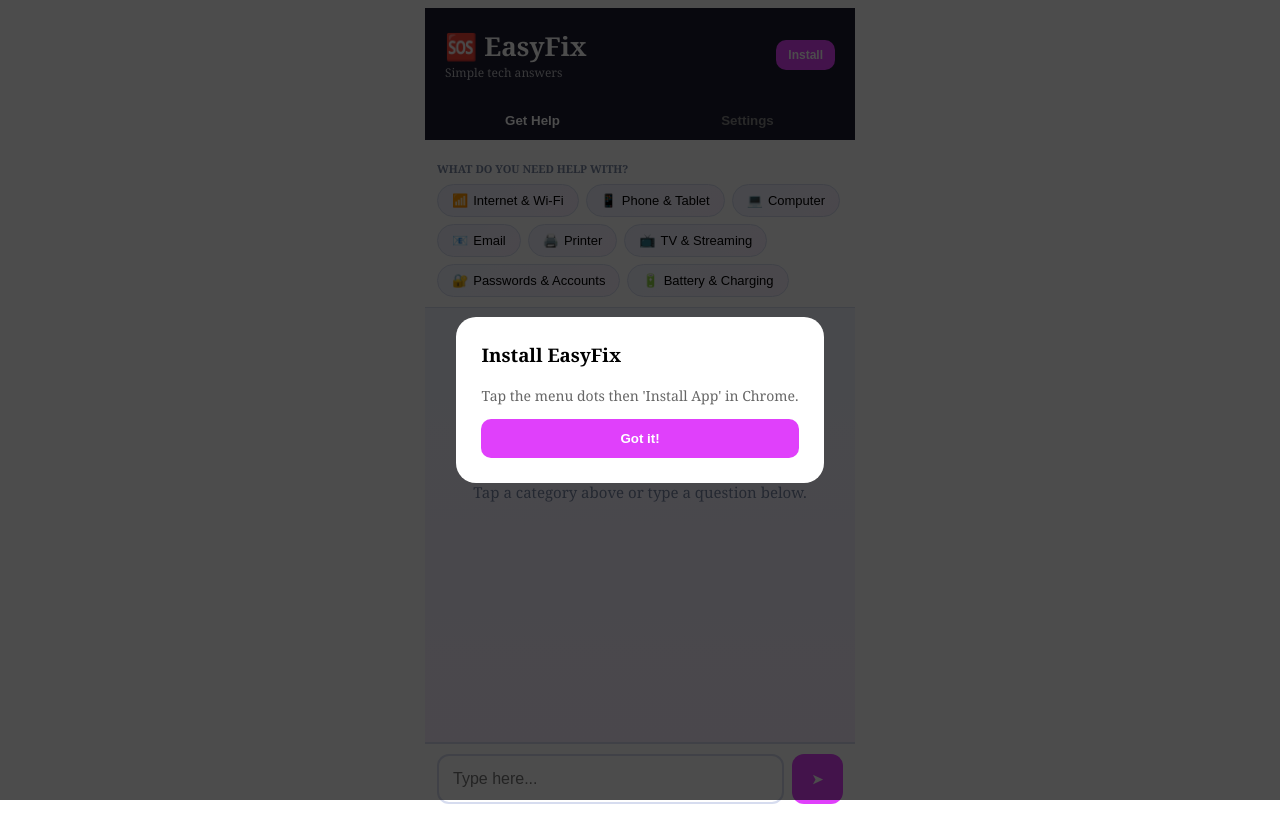
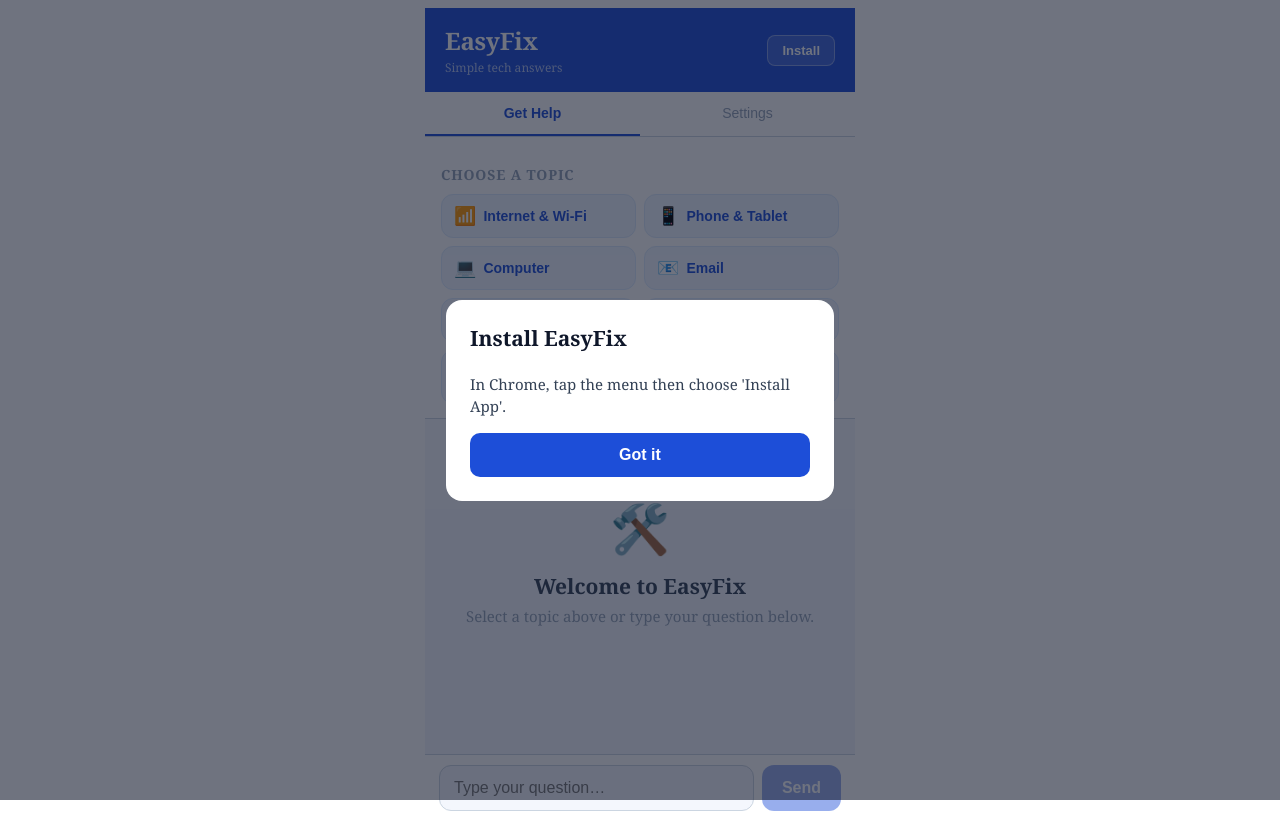
Before and after one commit to NewJoeJr/EasyFixApp, a React (Vite) app: page / in a window 1280 px wide. Both pictures are taken after a click on the button "Install". Built offline with nearby package versions, Linux system fonts and the light colour scheme.

Commit message:
Update App.jsx

```diff
--- a/src/App.jsx
+++ b/src/App.jsx
@@ -1,36 +1,36 @@
 import React, { useState, useEffect, useRef } from "react";
 
 const SIZE_PRESETS = [
-  { label: "Small", icon: "A", base: 13, heading: 18, title: 22, btn: 14, card: 14, step: 14, radius: 12, spacing: 14 },
-  { label: "Normal", icon: "A", base: 16, heading: 22, title: 26, btn: 17, card: 16, step: 16, radius: 16, spacing: 18 },
-  { label: "Large", icon: "A", base: 19, heading: 26, title: 30, btn: 20, card: 19, step: 19, radius: 18, spacing: 22 },
-  { label: "X-Large", icon: "A", base: 23, heading: 31, title: 35, btn: 24, card: 23, step: 23, radius: 20, spacing: 26 },
+  { label: "Small",  base: 13, heading: 18, title: 20, radius: 10, spacing: 12 },
+  { label: "Normal", base: 16, heading: 21, title: 24, radius: 12, spacing: 16 },
+  { label: "Large",  base: 19, heading: 25, title: 28, radius: 14, spacing: 20 },
+  { label: "X-Large",base: 23, heading: 30, title: 33, radius: 16, spacing: 24 },
 ];
 
 const SizeContext = React.createContext(SIZE_PRESETS[1]);
 
-const COLORS = {
-  bg: "#F0F4FF",
-  card: "#FFFFFF",
-  navy: "#1A1A2E",
-  accent: "#E040FB",
-  accentLight: "#FAE5FF",
-  border: "#D6DCEF",
-  text: "#1A1A2E",
-  textLight: "#4A5272",
-  muted: "#7986A3",
-  tealLight: "#E0F7FA",
+const C = {
+  bg:        "#F4F7FD",
+  white:     "#FFFFFF",
+  blue:      "#1D4ED8",
+  blueMid:   "#3B82F6",
+  blueLight: "#DBEAFE",
+  blueFaint: "#EFF6FF",
+  text:      "#0F172A",
+  textMid:   "#334155",
+  muted:     "#94A3B8",
+  border:    "#CBD5E1",
 };
 
 const CATEGORIES = [
-  { emoji: "📶", label: "Internet & Wi-Fi", opener: "I'm having trouble with my internet or Wi-Fi connection." },
-  { emoji: "📱", label: "Phone & Tablet", opener: "I'm having a problem with my phone or tablet." },
-  { emoji: "💻", label: "Computer", opener: "I'm having a problem with my computer." },
-  { emoji: "📧", label: "Email", opener: "I'm having trouble with my email." },
-  { emoji: "🖨️", label: "Printer", opener: "I'm having trouble with my printer." },
-  { emoji: "📺", label: "TV & Streaming", opener: "I'm having trouble with my TV or a streaming service." },
-  { emoji: "🔐", label: "Passwords & Accounts", opener: "I'm having trouble with a password or account." },
-  { emoji: "🔋", label: "Battery & Charging", opener: "I'm having trouble with my battery." },
+  { emoji: "📶", label: "Internet & Wi-Fi",      opener: "I'm having trouble with my internet or Wi-Fi connection." },
+  { emoji: "📱", label: "Phone & Tablet",         opener: "I'm having a problem with my phone or tablet." },
+  { emoji: "💻", label: "Computer",               opener: "I'm having a problem with my computer." },
+  { emoji: "📧", label: "Email",                  opener: "I'm having trouble with my email." },
+  { emoji: "🖨️", label: "Printer",               opener: "I'm having trouble with my printer." },
+  { emoji: "📺", label: "TV & Streaming",         opener: "I'm having trouble with my TV or a streaming service." },
+  { emoji: "🔐", label: "Passwords & Accounts",   opener: "I'm having trouble with a password or account." },
+  { emoji: "🔋", label: "Battery & Charging",     opener: "I'm having trouble with my battery." },
 ];
 
 function HelpTab() {
@@ -55,12 +55,11 @@
     }
     setLoading(true);
 
-    // Format messages for the backend (must use 'content' for Claude)
     const apiMessages = isOpener
       ? [{ role: "user", content: text }]
       : newMessages.map(m => ({
           role: m.role === "user" ? "user" : "assistant",
-          content: m.text
+          content: m.text,
         }));
 
     try {
@@ -76,8 +75,8 @@
       } else {
         throw new Error("Invalid response");
       }
-    } catch (err) {
-      setMessages(m => [...m, { role: "bot", text: "I'm having trouble connecting right now. Please try again! 😊" }]);
+    } catch {
+      setMessages(m => [...m, { role: "bot", text: "Couldn't connect right now. Please try again." }]);
     } finally {
       setLoading(false);
     }
@@ -90,60 +89,141 @@
   }
 
   return (
-    <div style={{ display: "flex", flexDirection: "column", height: "calc(100vh - 120px)" }}>
-      {/* Category Strip */}
-      <div style={{ padding: "10px 12px", borderBottom: `1px solid ${COLORS.border}`, background: COLORS.card }}>
+    <div style={{ display: "flex", flexDirection: "column", height: "calc(100vh - 110px)" }}>
+      {/* Topic selector or active topic bar */}
+      <div style={{ background: C.white, borderBottom: `1px solid ${C.border}`, padding: "14px 16px" }}>
         {!activeCategory ? (
           <>
-            <p style={{ fontSize: 11, fontWeight: "bold", color: COLORS.muted, textTransform: "uppercase", marginBottom: 8 }}>What do you need help with?</p>
-            <div style={{ display: "flex", flexWrap: "wrap", gap: 7 }}>
+            <p style={{ fontSize: sz.base - 2, color: C.muted, marginBottom: 10, fontWeight: 600, textTransform: "uppercase", letterSpacing: "0.06em" }}>
+              Choose a topic
+            </p>
+            <div style={{ display: "grid", gridTemplateColumns: "1fr 1fr", gap: 8 }}>
               {CATEGORIES.map(cat => (
-                <button key={cat.label} onClick={() => selectCategory(cat)} style={{
-                  background: "linear-gradient(135deg, #F0F4FF, #FAF0FF)", border: `1.5px solid ${COLORS.border}`,
-                  borderRadius: 20, padding: `${sz.base - 8}px ${sz.base - 2}px`, fontSize: sz.base - 3,
-                  cursor: "pointer", display: "flex", alignItems: "center", gap: 5, fontWeight: "500"
-                }}>
-                  <span>{cat.emoji}</span> {cat.label}
+                <button
+                  key={cat.label}
+                  onClick={() => selectCategory(cat)}
+                  style={{
+                    background: C.blueFaint,
+                    border: `1px solid ${C.blueLight}`,
+                    borderRadius: sz.radius,
+                    padding: "10px 12px",
+                    fontSize: sz.base - 2,
+                    fontWeight: 600,
+                    color: C.blue,
+                    cursor: "pointer",
+                    textAlign: "left",
+                    display: "flex",
+                    alignItems: "center",
+                    gap: 7,
+                  }}
+                >
+                  <span style={{ fontSize: sz.base + 2 }}>{cat.emoji}</span>
+                  {cat.label}
                 </button>
               ))}
             </div>
           </>
         ) : (
           <div style={{ display: "flex", alignItems: "center", gap: 10 }}>
-            <button onClick={() => setActiveCategory(null)} style={{ background: "none", border: "none", fontSize: sz.base + 2, cursor: "pointer" }}>←</button>
-            <span style={{ fontSize: sz.base - 1, fontWeight: "bold" }}>{activeCategory.label}</span>
-            <button onClick={() => setActiveCategory(null)} style={{ marginLeft: "auto", background: COLORS.accentLight, border: "none", color: COLORS.accent, padding: "5px 12px", borderRadius: 20, fontSize: sz.base - 4, fontWeight: "bold", cursor: "pointer" }}>Change Topic</button>
+            <span style={{ fontSize: sz.base + 2 }}>{activeCategory.emoji}</span>
+            <span style={{ fontSize: sz.base, fontWeight: 700, color: C.text }}>{activeCategory.label}</span>
+            <button
+              onClick={() => { setActiveCategory(null); setMessages([]); }}
+              style={{
+                marginLeft: "auto",
+                fontSize: sz.base - 3,
+                background: C.blueLight,
+                color: C.blue,
+                border: "none",
+                borderRadius: 20,
+                padding: "5px 12px",
+                fontWeight: 700,
+                cursor: "pointer",
+              }}
+            >
+              Change Topic
+            </button>
           </div>
         )}
       </div>
 
-      {/* Chat Area */}
-      <div style={{ flex: 1, overflowY: "auto", padding: "14px", display: "flex", flexDirection: "column", background: "linear-gradient(180deg, #F0F4FF 0%, #FAF0FF 100%)" }}>
+      {/* Chat area */}
+      <div style={{
+        flex: 1, overflowY: "auto", padding: "16px",
+        display: "flex", flexDirection: "column", background: C.bg,
+      }}>
         {messages.length === 0 && !loading && (
-          <div style={{ textAlign: "center", padding: "40px 24px", color: COLORS.muted }}>
-            <div style={{ fontSize: 52, marginBottom: 10 }}>🛠️</div>
-            <div style={{ fontSize: sz.base + 2, fontWeight: "bold", color: COLORS.text }}>Welcome to EasyFix!</div>
-            <p style={{ fontSize: sz.base - 1 }}>Tap a category above or type a question below.</p>
+          <div style={{ textAlign: "center", paddingTop: 60, color: C.muted }}>
+            <div style={{ fontSize: 48, marginBottom: 12 }}>🛠️</div>
+            <div style={{ fontSize: sz.heading, fontWeight: 700, color: C.textMid, marginBottom: 6 }}>
+              Welcome to EasyFix
+            </div>
+            <div style={{ fontSize: sz.base - 1 }}>Select a topic above or type your question below.</div>
           </div>
         )}
+
         {messages.map((m, i) => (
-          <div key={i} style={{
-            background: m.role === "user" ? COLORS.navy : COLORS.card,
-            color: m.role === "user" ? "white" : COLORS.text,
-            padding: "14px 18px", borderRadius: 18, marginBottom: 10, maxWidth: "88%",
-            alignSelf: m.role === "user" ? "flex-end" : "flex-start",
-            fontSize: sz.base, boxShadow: "0 2px 8px rgba(0,0,0,0.05)",
-            border: m.role === "bot" ? `1px solid ${COLORS.border}` : "none"
-          }}>{m.text}</div>
+          <div
+            key={i}
+            style={{
+              background: m.role === "user" ? C.blue : C.white,
+              color: m.role === "user" ? C.white : C.text,
+              border: m.role === "bot" ? `1px solid ${C.border}` : "none",
+              padding: "12px 16px",
+              borderRadius: sz.radius + 4,
+              marginBottom: 10,
+              maxWidth: "86%",
+              alignSelf: m.role === "user" ? "flex-end" : "flex-start",
+              fontSize: sz.base,
+              lineHeight: 1.55,
+              boxShadow: "0 1px 4px rgba(0,0,0,0.06)",
+            }}
+          >
+            {m.text}
+          </div>
         ))}
-        {loading && <div style={{ background: COLORS.card, padding: "14px 18px", borderRadius: 18, alignSelf: "flex-start", fontSize: sz.base, color: COLORS.muted }}>Thinking... ⏳</div>}
+
+        {loading && (
+          <div style={{
+            background: C.white, border: `1px solid ${C.border}`,
+            padding: "12px 16px", borderRadius: sz.radius + 4,
+            alignSelf: "flex-start", fontSize: sz.base, color: C.muted,
+          }}>
+            Thinking…
+          </div>
+        )}
         <div ref={chatEndRef} />
       </div>
 
-      {/* Input Bar */}
-      <div style={{ padding: "10px 12px 16px", background: "white", borderTop: `2px solid ${COLORS.border}`, display: "flex", gap: 8 }}>
-        <input style={{ flex: 1, padding: "14px", borderRadius: 12, border: `2px solid ${COLORS.border}`, fontSize: sz.base, outline: "none" }} placeholder="Type here..." value={input} onChange={e => setInput(e.target.value)} onKeyDown={e => e.key === "Enter" && sendMessage(input)} />
-        <button onClick={() => sendMessage(input)} disabled={!input.trim() || loading} style={{ background: COLORS.accent, color: "white", border: "none", borderRadius: 12, padding: "0 20px", fontWeight: "bold", opacity: loading ? 0.5 : 1 }}>➤</button>
+      {/* Input bar */}
+      <div style={{
+        display: "flex", gap: 8, padding: "10px 14px 16px",
+        background: C.white, borderTop: `1px solid ${C.border}`,
+      }}>
+        <input
+          style={{
+            flex: 1, padding: "13px 14px", borderRadius: sz.radius,
+            border: `1.5px solid ${C.border}`, fontSize: sz.base,
+            outline: "none", color: C.text, background: C.bg,
+          }}
+          placeholder="Type your question…"
+          value={input}
+          onChange={e => setInput(e.target.value)}
+          onKeyDown={e => e.key === "Enter" && sendMessage(input)}
+        />
+        <button
+          onClick={() => sendMessage(input)}
+          disabled={!input.trim() || loading}
+          style={{
+            background: C.blue, color: C.white, border: "none",
+            borderRadius: sz.radius, padding: "0 20px",
+            fontWeight: 700, fontSize: sz.base,
+            opacity: (!input.trim() || loading) ? 0.45 : 1,
+            cursor: "pointer",
+          }}
+        >
+          Send
+        </button>
       </div>
     </div>
   );
@@ -152,16 +232,28 @@
 function SettingsTab({ sizeIdx, setSizeIdx }) {
   const sz = SIZE_PRESETS[sizeIdx];
   return (
-    <div style={{ padding: "20px" }}>
-      <h2 style={{ fontSize: sz.title, color: COLORS.navy }}>Settings</h2>
-      <div style={{ background: "white", padding: "20px", borderRadius: 16, border: `1px solid ${COLORS.border}` }}>
-        <p style={{ fontSize: sz.base, marginBottom: 15 }}>Adjust text size:</p>
+    <div style={{ padding: 20 }}>
+      <h2 style={{ fontSize: sz.heading, color: C.blue, marginBottom: 16 }}>Settings</h2>
+      <div style={{ background: C.white, borderRadius: 14, border: `1px solid ${C.border}`, overflow: "hidden" }}>
+        <p style={{ fontSize: sz.base - 1, color: C.muted, padding: "14px 16px 0", fontWeight: 600, textTransform: "uppercase", letterSpacing: "0.06em" }}>
+          Text Size
+        </p>
         {SIZE_PRESETS.map((p, i) => (
-          <button key={i} onClick={() => setSizeIdx(i)} style={{
-            display: "flex", width: "100%", padding: "15px", marginBottom: 10, borderRadius: 12, border: "none",
-            background: sizeIdx === i ? COLORS.accent : COLORS.bg, color: sizeIdx === i ? "white" : COLORS.text,
-            fontSize: p.base, cursor: "pointer", fontWeight: "bold"
-          }}>{p.label} {sizeIdx === i && "✓"}</button>
+          <button
+            key={i}
+            onClick={() => setSizeIdx(i)}
+            style={{
+              display: "flex", width: "100%", padding: "14px 16px",
+              borderTop: i > 0 ? `1px solid ${C.border}` : "none",
+              background: sizeIdx === i ? C.blueFaint : "transparent",
+              border: "none", color: sizeIdx === i ? C.blue : C.text,
+              fontSize: p.base, cursor: "pointer", fontWeight: sizeIdx === i ? 700 : 400,
+              textAlign: "left", alignItems: "center", justifyContent: "space-between",
+            }}
+          >
+            {p.label}
+            {sizeIdx === i && <span style={{ fontSize: p.base - 2, color: C.blueMid }}>✓ Selected</span>}
+          </button>
         ))}
       </div>
     </div>
@@ -172,7 +264,7 @@
   const [tab, setTab] = useState("help");
   const [sizeIdx, setSizeIdx] = useState(() => parseInt(localStorage.getItem("sg_size") || "1"));
   const [showInstallModal, setShowInstallModal] = useState(false);
-  const [isIOS, setIsIOS] = useState(/iphone|ipad|ipod/.test(window.navigator.userAgent.toLowerCase()));
+  const isIOS = /iphone|ipad|ipod/.test(window.navigator.userAgent.toLowerCase());
 
   useEffect(() => { localStorage.setItem("sg_size", sizeIdx); }, [sizeIdx]);
 
@@ -180,31 +272,80 @@
 
   return (
     <SizeContext.Provider value={sz}>
-      <div style={{ fontFamily: "'Georgia', serif", minHeight: "100vh", maxWidth: 430, margin: "0 auto", background: COLORS.bg, display: "flex", flexDirection: "column" }}>
+      <div style={{
+        fontFamily: "'Georgia', serif", minHeight: "100vh",
+        maxWidth: 430, margin: "0 auto", background: C.bg,
+        display: "flex", flexDirection: "column",
+      }}>
         {/* Header */}
-        <div style={{ background: COLORS.navy, padding: "20px", color: "white", display: "flex", justifyContent: "space-between", alignItems: "center" }}>
+        <div style={{
+          background: C.blue, padding: "16px 20px",
+          display: "flex", justifyContent: "space-between", alignItems: "center",
+        }}>
           <div>
-            <h1 style={{ margin: 0, fontSize: sz.title }}>🆘 EasyFix</h1>
-            <div style={{ fontSize: sz.base - 4, opacity: 0.7 }}>Simple tech answers</div>
+            <h1 style={{ margin: 0, fontSize: sz.title, color: C.white, fontWeight: 800, letterSpacing: "-0.01em" }}>
+              EasyFix
+            </h1>
+            <div style={{ fontSize: sz.base - 4, color: "rgba(255,255,255,0.65)", marginTop: 2 }}>
+              Simple tech answers
+            </div>
           </div>
-          <button onClick={() => setShowInstallModal(true)} style={{ background: COLORS.accent, border: "none", padding: "8px 12px", borderRadius: 10, color: "white", fontWeight: "bold", fontSize: 12 }}>Install</button>
+          <button
+            onClick={() => setShowInstallModal(true)}
+            style={{
+              background: "rgba(255,255,255,0.15)", border: "1.5px solid rgba(255,255,255,0.35)",
+              color: C.white, padding: "7px 14px", borderRadius: 8,
+              fontWeight: 600, fontSize: sz.base - 3, cursor: "pointer",
+            }}
+          >
+            Install
+          </button>
         </div>
 
         {/* Tabs */}
-        <div style={{ display: "flex", background: COLORS.navy }}>
-          <button onClick={() => setTab("help")} style={{ flex: 1, padding: "12px", color: tab === "help" ? "white" : "#888", borderBottom: tab === "help" ? `3px solid ${COLORS.accent}` : "none", background: "none", border: "none", fontWeight: "bold", cursor: "pointer" }}>Get Help</button>
-          <button onClick={() => setTab("settings")} style={{ flex: 1, padding: "12px", color: tab === "settings" ? "white" : "#888", borderBottom: tab === "settings" ? `3px solid ${COLORS.accent}` : "none", background: "none", border: "none", fontWeight: "bold", cursor: "pointer" }}>Settings</button>
+        <div style={{ display: "flex", background: C.white, borderBottom: `1px solid ${C.border}` }}>
+          {["help", "settings"].map(t => (
+            <button
+              key={t}
+              onClick={() => setTab(t)}
+              style={{
+                flex: 1, padding: "13px", background: "none", border: "none",
+                borderBottom: tab === t ? `2px solid ${C.blue}` : "2px solid transparent",
+                color: tab === t ? C.blue : C.muted,
+                fontWeight: tab === t ? 700 : 500,
+                fontSize: sz.base - 2, cursor: "pointer", textTransform: "capitalize",
+              }}
+            >
+              {t === "help" ? "Get Help" : "Settings"}
+            </button>
+          ))}
         </div>
 
         {tab === "help" ? <HelpTab /> : <SettingsTab sizeIdx={sizeIdx} setSizeIdx={setSizeIdx} />}
 
         {/* Install Modal */}
         {showInstallModal && (
-          <div style={{ position: "fixed", inset: 0, background: "rgba(0,0,0,0.7)", zIndex: 100, display: "flex", alignItems: "center", justifyContent: "center", padding: 20 }}>
-            <div style={{ background: "white", padding: 25, borderRadius: 20, maxWidth: 350 }}>
-              <h3 style={{ marginTop: 0 }}>Install EasyFix</h3>
-              <p style={{ fontSize: 14, color: "#666" }}>{isIOS ? "Tap 'Share' then 'Add to Home Screen' in Safari." : "Tap the menu dots then 'Install App' in Chrome."}</p>
-              <button onClick={() => setShowInstallModal(false)} style={{ width: "100%", padding: 12, background: COLORS.accent, color: "white", border: "none", borderRadius: 10, fontWeight: "bold" }}>Got it!</button>
+          <div style={{
+            position: "fixed", inset: 0, background: "rgba(15,23,42,0.6)",
+            zIndex: 100, display: "flex", alignItems: "center", justifyContent: "center", padding: 24,
+          }}>
+            <div style={{ background: C.white, padding: 24, borderRadius: 16, maxWidth: 340, width: "100%" }}>
+              <h3 style={{ marginTop: 0, fontSize: sz.heading, color: C.text }}>Install EasyFix</h3>
+              <p style={{ fontSize: sz.base - 1, color: C.textMid, lineHeight: 1.5 }}>
+                {isIOS
+                  ? "In Safari, tap the Share button then choose 'Add to Home Screen'."
+                  : "In Chrome, tap the menu then choose 'Install App'."}
+              </p>
+              <button
+                onClick={() => setShowInstallModal(false)}
+                style={{
+                  width: "100%", padding: "13px", background: C.blue,
+                  color: C.white, border: "none", borderRadius: 10,
+                  fontWeight: 700, fontSize: sz.base, cursor: "pointer",
+                }}
+              >
+                Got it
+              </button>
             </div>
           </div>
         )}
```
